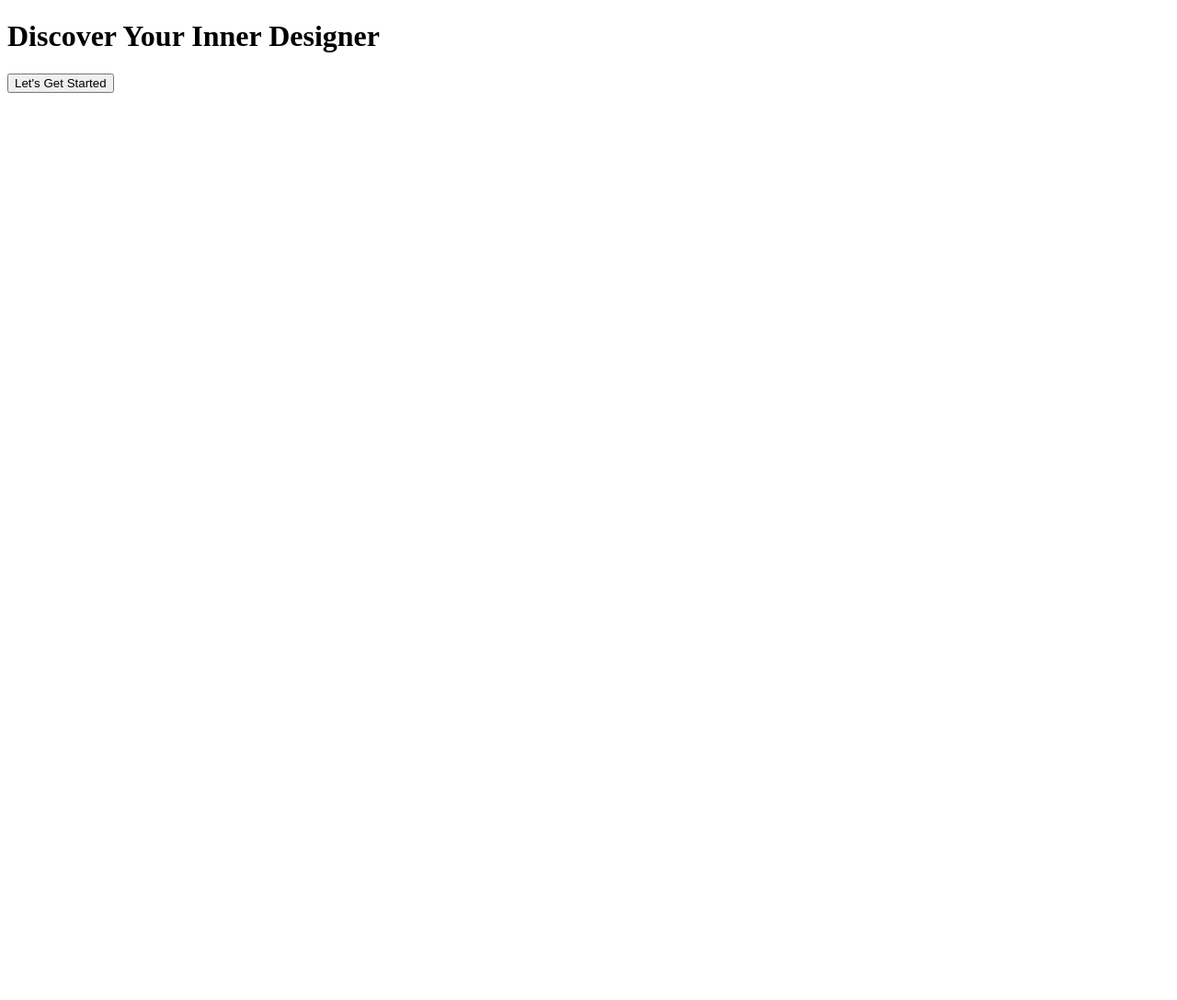
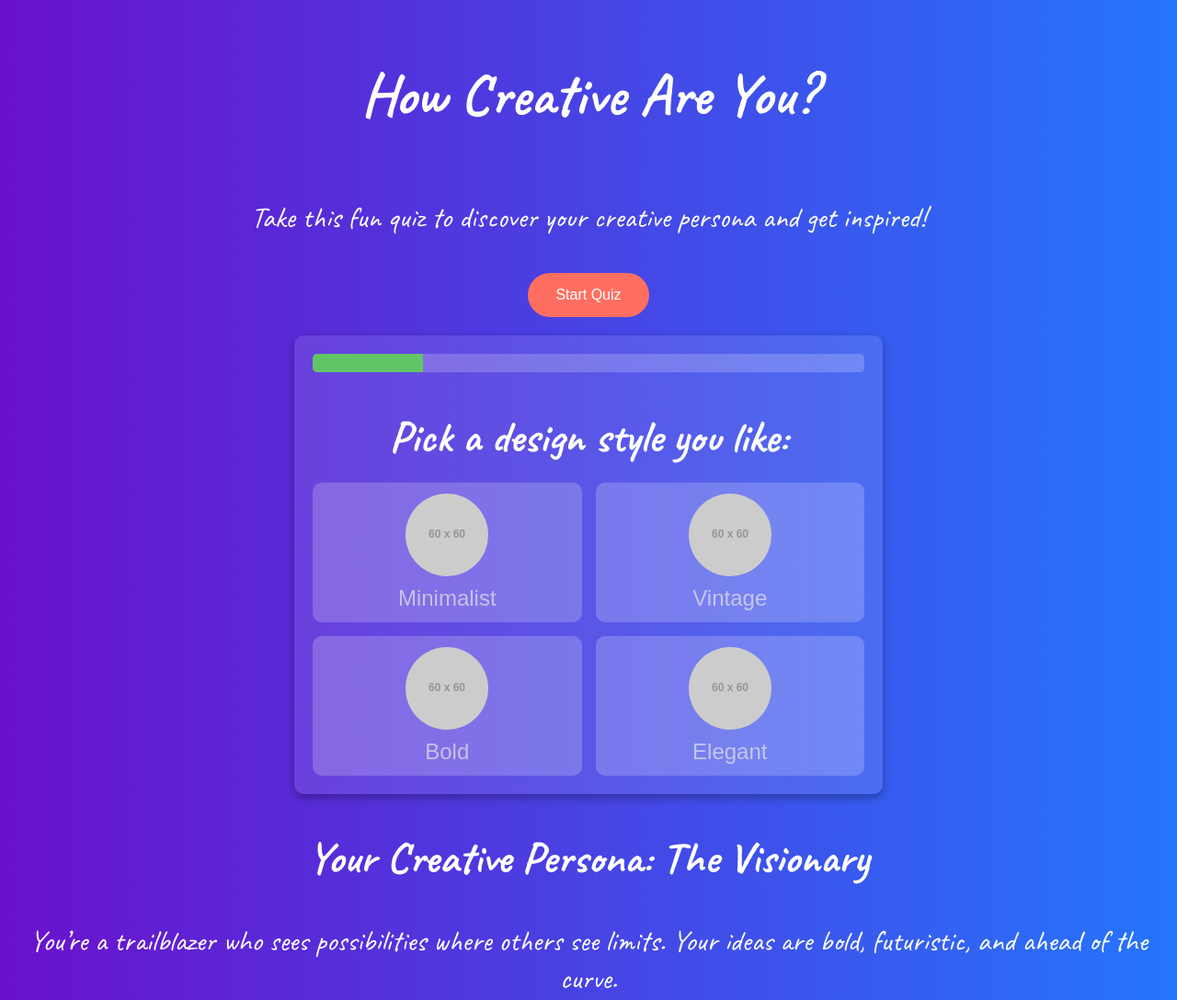
Before and after one commit to j4ke-m4loney/bro-quiz, a plain HTML site: page quizIndex.html in a window 1280 px wide. Shown: the top 1088 px of the page at 92% size. Before the commit the page ends 800 px from the top, so only its background shows below. Drawn offline with Linux system fonts and the light colour scheme; placeholder pictures from the web are drawn by us.

Commit message:
completed styling to .answers element
Remaining styling remains for half of questions section, and Results page

```diff
--- a/quizIndex.html
+++ b/quizIndex.html
@@ -12,13 +12,60 @@
     rel="stylesheet">
   <link rel="stylesheet" href="/quizStyle.css">
 </head>
-<header>
-  <h1>Discover Your Inner Designer</h1>
-  <button id="startQuiz">Let's Get Started</button>
-</header>
 
 <body>
 
+  <!-- Landing Page -->
+  <header id="landing">
+    <h1>How Creative Are You?</h1>
+    <p>Take this fun quiz to discover your creative persona and get inspired!</p>
+    <button id="startQuiz">Start Quiz</button>
+  </header>
+
+  <!-- Quiz Section -->
+  <main id="quiz">
+    <!-- add above after styling, class="hidden" -->
+    <!-- Progress Bar -->
+    <div class="progress-bar">
+      <div class="progress" style="width: 20%;"></div> <!-- Static 50% progress for preview -->
+    </div>
+
+    <!-- Question Container -->
+    <section id="questions">
+      <div class="question">
+        <h2>Pick a design style you like:</h2>
+        <div class="answers">
+          <button class="answer">
+            <img src="https://via.placeholder.com/60" alt="Minimalist">
+            <span>Minimalist</span>
+          </button>
+          <button class="answer">
+            <img src="https://via.placeholder.com/60" alt="Vintage">
+            <span>Vintage</span>
+          </button>
+          <button class="answer">
+            <img src="https://via.placeholder.com/60" alt="Bold">
+            <span>Bold</span>
+          </button>
+          <button class="answer">
+            <img src="https://via.placeholder.com/60" alt="Elegant">
+            <span>Elegant</span>
+          </button>
+        </div>
+      </div>
+    </section>
+  </main>
+
+  <!-- Results Page -->
+  <section id="results">
+    <h2>Your Creative Persona: <span id="persona">The Visionary</span></h2>
+    <p id="description">You’re a trailblazer who sees possibilities where others see limits. Your ideas are bold,
+      futuristic, and ahead of the curve.</p>
+    <button id="restartQuiz">Take the Quiz Again</button>
+  </section>
+
+  <script src="/quizScript.js"></script>
 </body>
 
+
 </html>
--- a/quizStyle.css
+++ b/quizStyle.css
@@ -0,0 +1,178 @@
+/* -------- General Style -------- */
+body {
+  font-family: 'Caveat', sans-serif;
+  margin: 0;
+  padding: 0;
+  background: linear-gradient(to right, #6a11cb, #2575fc);
+  color: #fff;
+  display: flex;
+  flex-direction: column;
+  align-items: center;
+  justify-content: center;
+  min-height: 80vh;
+}
+
+.hidden {
+  /* change back to hidden after styling */
+  display: block !important;
+}
+
+h1 {
+  font-size: 4rem;
+}
+
+h2 {
+  font-size: 3rem;
+}
+
+h1,
+h2 {
+  font-weight: bold;
+  text-align: center;
+}
+
+p {
+  text-align: center;
+  margin-top: 10px;
+  margin-bottom: 20px;
+  font-size: 2rem;
+}
+
+/* -------- Landing Page -------- */
+
+#landing {
+  display: flex;
+  flex-direction: column;
+  align-items: center;
+  gap: 20px;
+  padding: 20px;
+}
+
+#landing button {
+  background: #ff6f61;
+  /* Remove default border */
+  border: none;
+  padding: 15px 30px;
+  font-size: 1rem;
+  color: white;
+  border-radius: 25px;
+  cursor: pointer;
+  /* Default border color */
+  border-color: transparent;
+
+  /* Smooth transitions */
+  transition: background 0.3s ease-in-out, transform 0.3s ease-in-out, border-color 0.3s ease-in-out;
+}
+
+#landing button:hover {
+  background: #ff4b3a;
+  /* Add scaling effect on hover */
+  transform: scale(1.2);
+  /* Change border color on hover */
+  border-color: #ff6f61;
+}
+
+/* -------- Quiz Section -------- */
+#quiz {
+  width: 90%;
+  max-width: 600px;
+  padding: 20px;
+  background: rgba(255, 255, 255, 0.1);
+  border-radius: 10px;
+  border-radius: 10px;
+  box-shadow: 0 4px 10px rgba(0, 0, 0, 0.3);
+}
+
+.progress-bar {
+  width: 100%;
+  height: 20px;
+  /* Light background to see the bar */
+  background: rgba(255, 255, 255, 0.2);
+  /* Rounded corners */
+  border-radius: 5px;
+  /* Prevents content from spilling out */
+  overflow: hidden;
+}
+
+.progress {
+  width: 10%;
+  /* Matches the height of the .progress-bar */
+  height: 100%;
+  background: #62c565;
+  transition: width 0.5s ease-in-out;
+}
+
+.question h2 {
+  font-size: 3rem;
+  margin-bottom: 20px;
+}
+
+.answers {
+  display: grid;
+  grid-template-columns: repeat(2, 1fr);
+  gap: 15px;
+}
+
+.answers button {
+  display: flex;
+  /* Arranges child elements (image and text) in a column */
+  flex-direction: column;
+  /* Center the content horizontally within the button */
+  align-items: center;
+  /* Add spacing between the child elements (image and text) */
+  gap: 10px;
+  padding: 10px;
+  /* Sets a semi-transparent white background */
+  background: rgba(255, 255, 255, 0.2);
+  border: 2px solid transparent;
+  border-radius: 10px;
+  cursor: pointer;
+  /* Smoothly animate transformations (e.g., scaling) and border-color changes */
+  transition: transform 0.3s, border-color 0.3s;
+}
+
+.answers button img {
+  width: 90px;
+  height: 90px;
+  /* Ensures the image is resized to cover its container while maintaining aspect ratio */
+  object-fit: cover;
+  /* Applies a circular shape to img */
+  border-radius: 50%;
+}
+
+.answers button span {
+  font-size: 1.5rem;
+  font-family: sans-serif;
+  color: rgba(231, 231, 231, 0.677);
+}
+
+.answers button:hover {
+  transform: scale(1.02);
+  border: 8px solid;
+  border-color: #ff6f61;
+}
+
+/* Keep adding class elements,
+don't forget to adjust hidden
+components when styling is completed to add logic */
+
+
+/* -------- Responsive design -------- */
+
+/* Applying styles when the viewport width is 600px or smaller */
+@media (max-width: 600px) {
+
+  #quiz {
+    /* Adjust the quiz container to take up the full width of the screen */
+    width: 100%;
+    /* Reducing the padding for smaller screens to maximize usable space */
+    padding: 15px;
+  }
+
+  /* Change the grid layout of the answers to display one answer per row */
+  .answers {
+
+    /* One column layout for better readability on small screens */
+    grid-template-columns: 1fr;
+  }
+}
```
